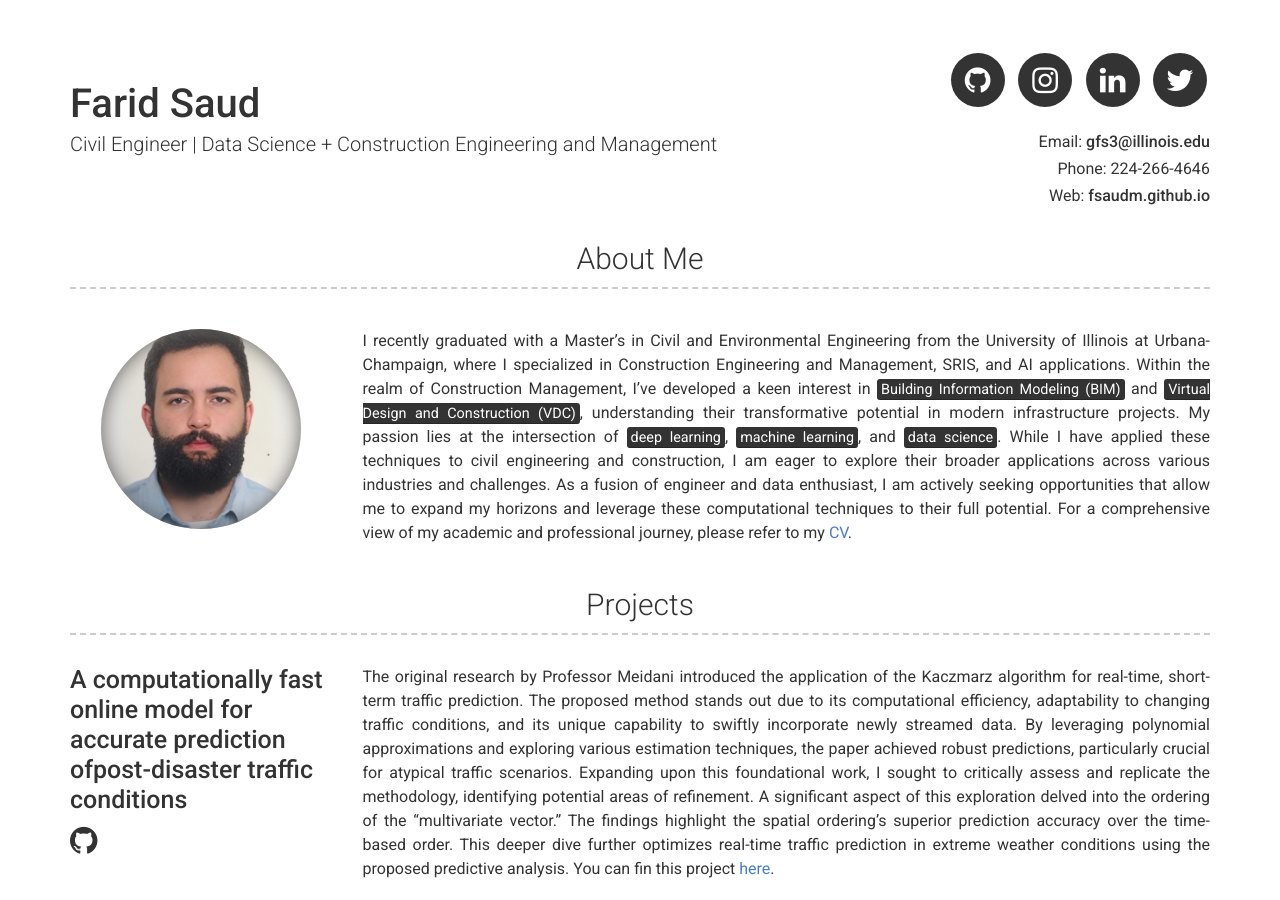
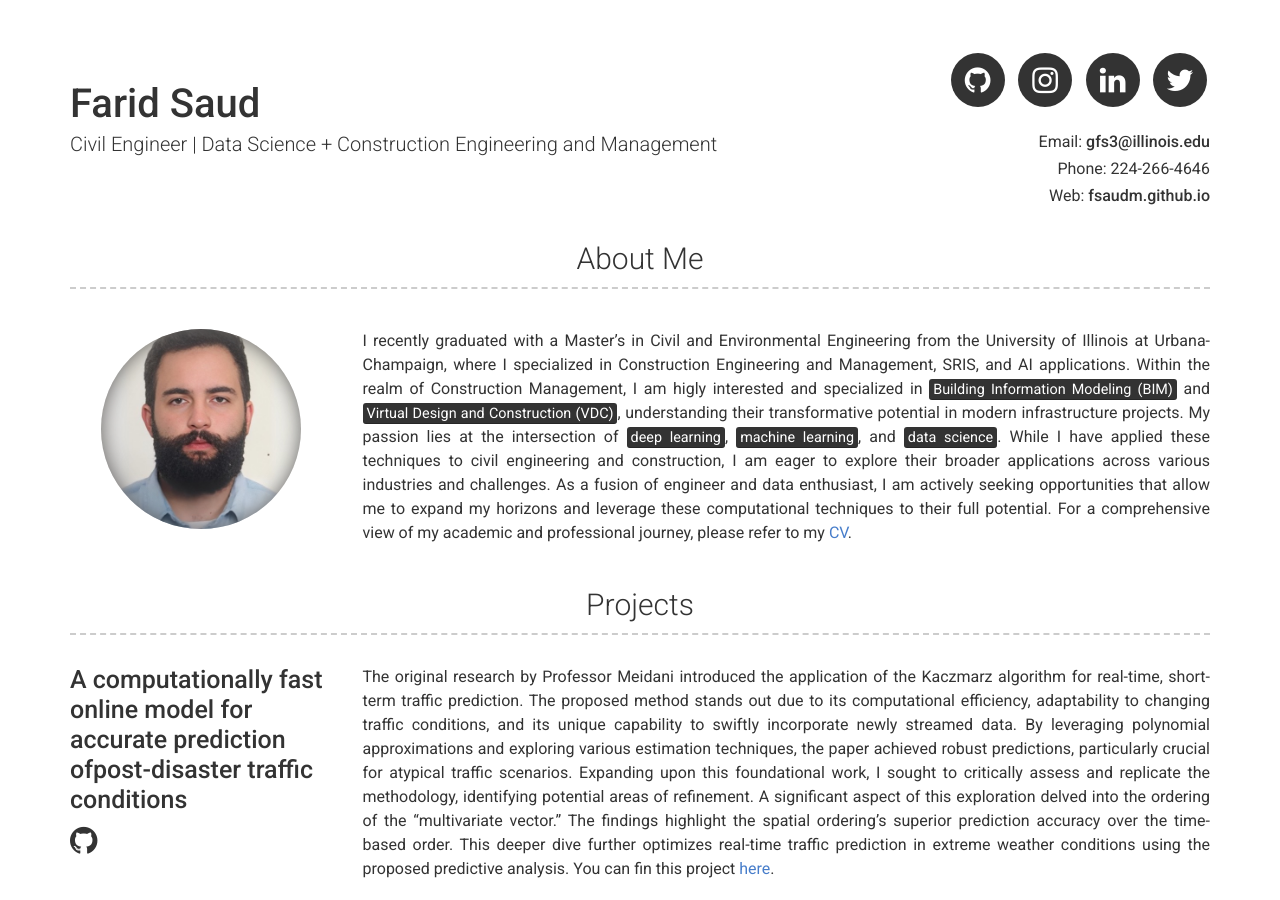
Before and after one commit to fsaudm/fsaudm.github.io, a Jekyll site: the page built from index.md, in a window 1280 px wide and 900 px high. Built offline with Jekyll 4.4.1, drawn with Linux system fonts in a browser that asks for light colours.

Commit message:
Update _config.yml

```diff
--- a/_config.yml
+++ b/_config.yml
@@ -20,7 +20,7 @@ linkedin_username: faridsaud
 # about_title: About Me (Use this to override about section title)
 about_profile_image: profile.jpg
 about_content: | # this will include new lines to allow paragraphs
-  I recently graduated with a Master's in Civil and Environmental Engineering from the University of Illinois at Urbana-Champaign, where I specialized in Construction Engineering and Management, SRIS, and AI applications. Within the realm of Construction Management, I've developed a keen interest in <mark>Building Information Modeling (BIM)</mark> and <mark>Virtual Design and Construction (VDC)</mark>, understanding their transformative potential in modern infrastructure projects. My passion lies at the intersection of <mark>deep learning</mark>, <mark>machine learning</mark>, and <mark>data science</mark>. While I have applied these techniques to civil engineering and construction, I am eager to explore their broader applications across various industries and challenges. As a fusion of engineer and data enthusiast, I am actively seeking opportunities that allow me to expand my horizons and leverage these computational techniques to their full potential. For a comprehensive view of my academic and professional journey, please refer to my [CV](https://drive.google.com/file/d/15XH2GQNulVMjeY3VDO7qOKipd9Xe0BeJ/view?usp=sharing).
+  I recently graduated with a Master's in Civil and Environmental Engineering from the University of Illinois at Urbana-Champaign, where I specialized in Construction Engineering and Management, SRIS, and AI applications. Within the realm of Construction Management, I am higly interested and specialized in <mark>Building Information Modeling (BIM)</mark> and <mark>Virtual Design and Construction (VDC)</mark>, understanding their transformative potential in modern infrastructure projects. My passion lies at the intersection of <mark>deep learning</mark>, <mark>machine learning</mark>, and <mark>data science</mark>. While I have applied these techniques to civil engineering and construction, I am eager to explore their broader applications across various industries and challenges. As a fusion of engineer and data enthusiast, I am actively seeking opportunities that allow me to expand my horizons and leverage these computational techniques to their full potential. For a comprehensive view of my academic and professional journey, please refer to my [CV](https://drive.google.com/file/d/15XH2GQNulVMjeY3VDO7qOKipd9Xe0BeJ/view?usp=sharing).
 
 
 
```
